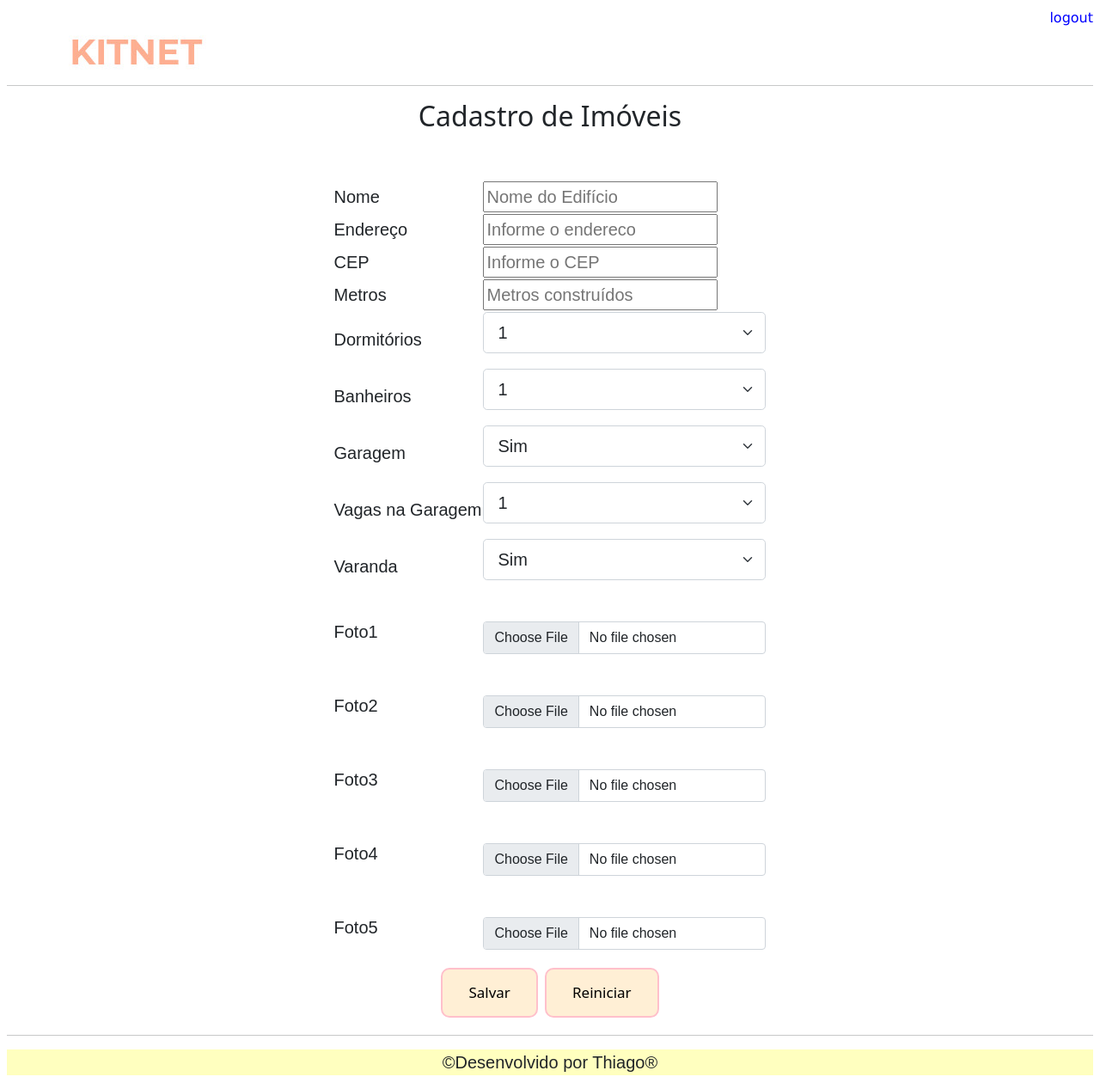
After one commit to tlima1011/kitnet, a Django app: page /imovel/cadastro/ in a window 1280 px wide. The commit adds this page. Shown: the whole page at 86% size. Run offline with Django 3.2, Linux system fonts and the light colour scheme; the visitor is signed in with stand-in values (Sample User, id 1); some libraries are stand-ins or nearby versions.

Commit message:
Criacao de pagina de cadastro

```diff
--- a/core/views.py
+++ b/core/views.py
@@ -34,3 +34,8 @@ def lista_imoveis(request):
     imovel = Imovel.objects.filter(usuario=usuario)
     dados = {'imovel':imovel}
     return render(request, 'imovel.html', dados)
+
+
+@login_required(login_url='/login/')
+def cadastro(request):
+    return render(request, 'cadastro.html')
--- a/kitnet/urls.py
+++ b/kitnet/urls.py
@@ -21,6 +21,7 @@ from django.views.generic import RedirectView
 urlpatterns = [
     path('admin/', admin.site.urls),
     path('imovel/', views.lista_imoveis),
+    path('imovel/cadastro/', views.cadastro),
     path('', RedirectView.as_view(url='/imovel/')),
     path('login/', views.login_user),
     path('login/submit', views.submit_login),
--- /dev/null
+++ b/templates/cadastro.html
@@ -0,0 +1,136 @@
+{% extends "model-page.html" %}
+{% block content %}
+<form action="submit" method="POST"> {% csrf_token %}
+        <div align="center">
+          <h2>Cadastro de Imóveis</h2>
+          <table style="font-size: 20px">
+                <tr>
+                    <td>Nome</td>
+                    <td>
+                        <input type="text" name="nome" maxlength="40" placeholder="Nome do Edifício">
+                    </td>
+                </tr>
+                <tr>
+                    <td>Endereço</td>
+                    <td>
+                        <input type="text" name="endereco" maxlength="50" placeholder="Informe o endereco">
+                    </td>
+                </tr>
+                <tr>
+                    <td>CEP</td>
+                    <td>
+                        <input type="text" name="cep" maxlength="7" placeholder="Informe o CEP">
+                    </td>
+                </tr>
+                <tr>
+                    <td>Metros</td>
+                    <td>
+                        <input type="text" name="metros" maxlength="7" placeholder="Metros construídos">
+                    </td>
+                </tr>
+                <tr>
+                    <td>Dormitórios</td>
+                    <td>
+                        <select class="form-select form-select-lg mb-3" aria-label=".form-select-sm example">
+                          <option value="1">1</option>
+                          <option value="2">2</option>
+                          <option value="3">3</option>
+                          <option value="4">4</option>
+                        </select>
+                    </td>
+                </tr>
+                <tr>
+                    <td>Banheiros</td>
+                    <td>
+                        <select class="form-select form-select-lg mb-3" aria-label=".form-select-sm example">
+                          <option value="1">1</option>
+                          <option value="2">2</option>
+                          <option value="3">3</option>
+                          <option value="4">4</option>
+                        </select>
+                    </td>
+                </tr>
+                <tr>
+                    <td>Garagem</td>
+                    <td>
+                        <select class="form-select form-select-lg mb-3" aria-label=".form-select-sm example">
+                          <option value="Sim">Sim</option>
+                          <option value="Não">Não</option>
+                        </select>
+                    </td>
+                </tr>
+                <tr>
+                    <td>Vagas na Garagem</td>
+                    <td>
+                        <select class="form-select form-select-lg mb-3" aria-label=".form-select-sm example">
+                          <option value="1">1</option>
+                          <option value="2">2</option>
+                          <option value="3">3</option>
+                          <option value="4">4</option>
+                        </select>
+                    </td>
+                </tr>
+                <tr>
+                    <td>Varanda</td>
+                    <td>
+                        <select class="form-select form-select-lg mb-3" aria-label=".form-select-sm example">
+                          <option value="Sim">Sim</option>
+                          <option value="Não">Não</option>
+                        </select>
+                    </td>
+                </tr>
+                <tr>
+                  <td>Foto1</td>
+                  <td>
+                    <div class="mb-3">
+                      <label for="formFile" class="form-label"></label>
+                      <input class="form-control" type="file" id="formFile1">
+                    </div>
+                  </td>
+                </tr>
+                <tr>
+                  <td>Foto2</td>
+                  <td>
+                    <div class="mb-3">
+                      <label for="formFile" class="form-label"></label>
+                      <input class="form-control" type="file" id="formFile2">
+                    </div>
+                  </td>
+                </tr>
+                <tr>
+                  <td>Foto3</td>
+                  <td>
+                    <div class="mb-3">
+                      <label for="formFile" class="form-label"></label>
+                      <input class="form-control" type="file" id="formFile3">
+                    </div>
+                  </td>
+                </tr>
+                <tr>
+                  <td>Foto4</td>
+                  <td>
+                    <div class="mb-3">
+                      <label for="formFile" class="form-label"></label>
+                      <input class="form-control" type="file" id="formFile4">
+                    </div>
+                  </td>
+                </tr>
+                <tr>
+                  <td>Foto5</td>
+                  <td>
+                    <div class="mb-3">
+                      <label for="formFile" class="form-label"></label>
+                      <input class="form-control" type="file" id="formFile5">
+                    </div>
+                  </td>
+                </tr>
+
+                <br>
+                <br>
+          </table>
+          <button type="submit" class="button button1">Salvar</button>
+          <button type="reset" class="button button1">Reiniciar</button>
+        </div>
+    </form>
+
+{% endblock %}
--- a/templates/imovel.html
+++ b/templates/imovel.html
@@ -1,6 +1,9 @@
 {% extends "model-page.html"%}
 {% block content%}
     <h2>Imoveis Cadastrados</h2>
+    <a href="cadastro/">
+        <button type="button">Novo Imóvel</button>
+    </a>
     <ul style="font-size: 18px">
         {% for im in imovel %}
             <li>{{ im.nome }} - {{ im.get_data_inclusao}}</li>
--- a/templates/model-header.html
+++ b/templates/model-header.html
@@ -8,3 +8,4 @@
         <a href="/logout" class="logout">logout</a>
     </div>
     <img src="{% static 'images/logo-kitnet.jpg'%}" alt="Logotipo da Kitnet" width="300" height="50">
+    <hr>
```
